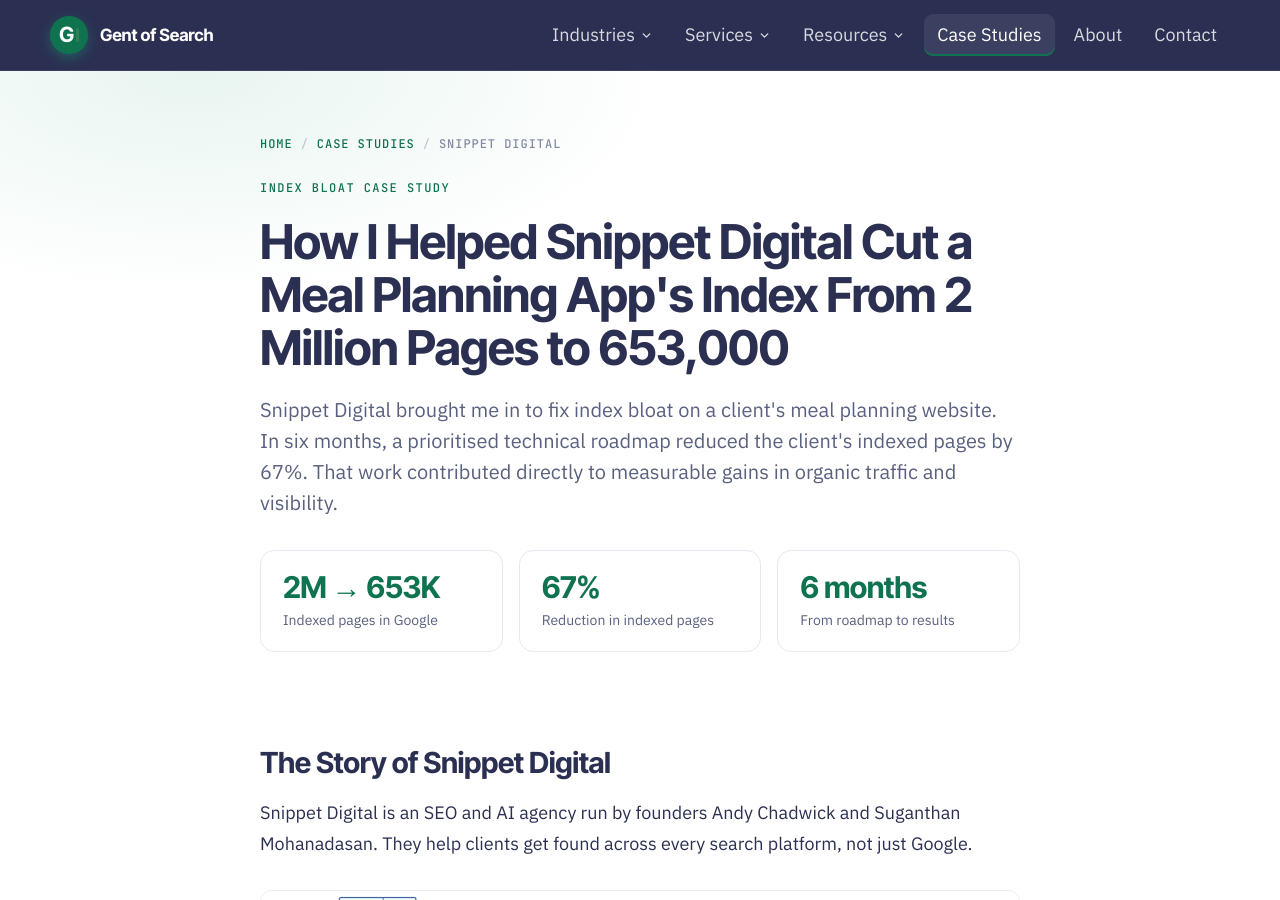
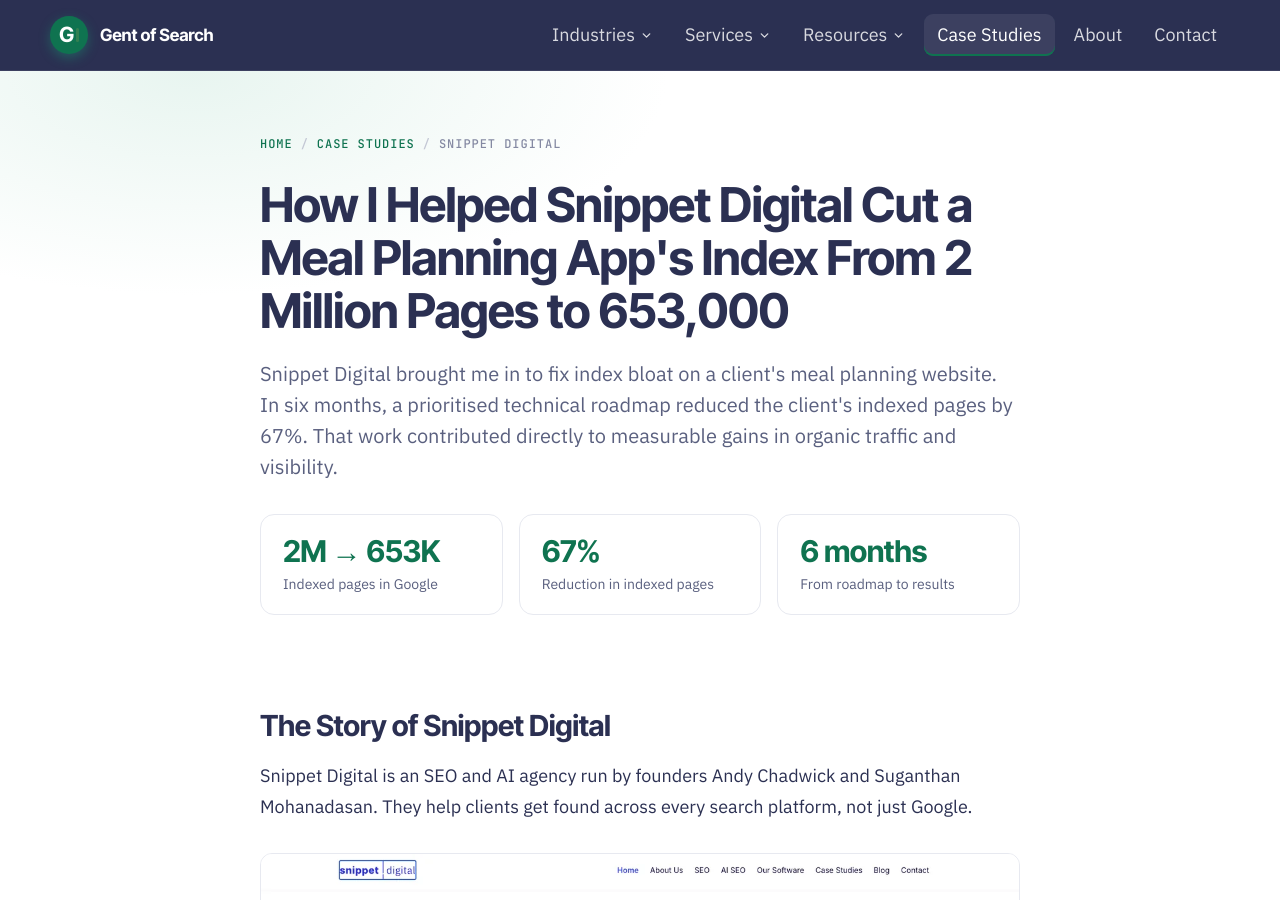
Before and after one commit to Gent-of-Search/gentofsearch.com, a Jekyll site: the page built from _case_studies/snippet-digital.md, in a window 1280 px wide and 900 px high. Built offline with Jekyll 4.4.1, drawn with Linux system fonts in a browser that asks for light colours.

Commit message:
Case study: remove 'Index Bloat Case Study' eyebrow tag
Co-Authored-By: Claude Opus 5.5 <noreply@anthropic.com>

```diff
--- a/_layouts/case-study.html
+++ b/_layouts/case-study.html
@@ -11,7 +11,6 @@ layout: default
       <span style="color:#C3C7D4;">/</span>
       <span style="color:#8489A2;">{{ page.client }}</span>
     </nav>
-    <div style="font-family:'JetBrains Mono',monospace; font-size:12px; font-weight:500; letter-spacing:0.12em; text-transform:uppercase; color:#0F7350; margin-bottom:18px;">{{ page.category }} Case Study</div>
     <h1 style="font-family:'Inter Tight',sans-serif; font-weight:700; font-size:clamp(32px,4.6vw,48px); line-height:1.1; letter-spacing:-0.02em; color:#2B3052; margin:0 0 20px;">{{ page.title }}</h1>
     <p style="font-size:20px; line-height:1.55; color:#5A607F; margin:0 0 32px;">{{ page.summary }}</p>
 
```
